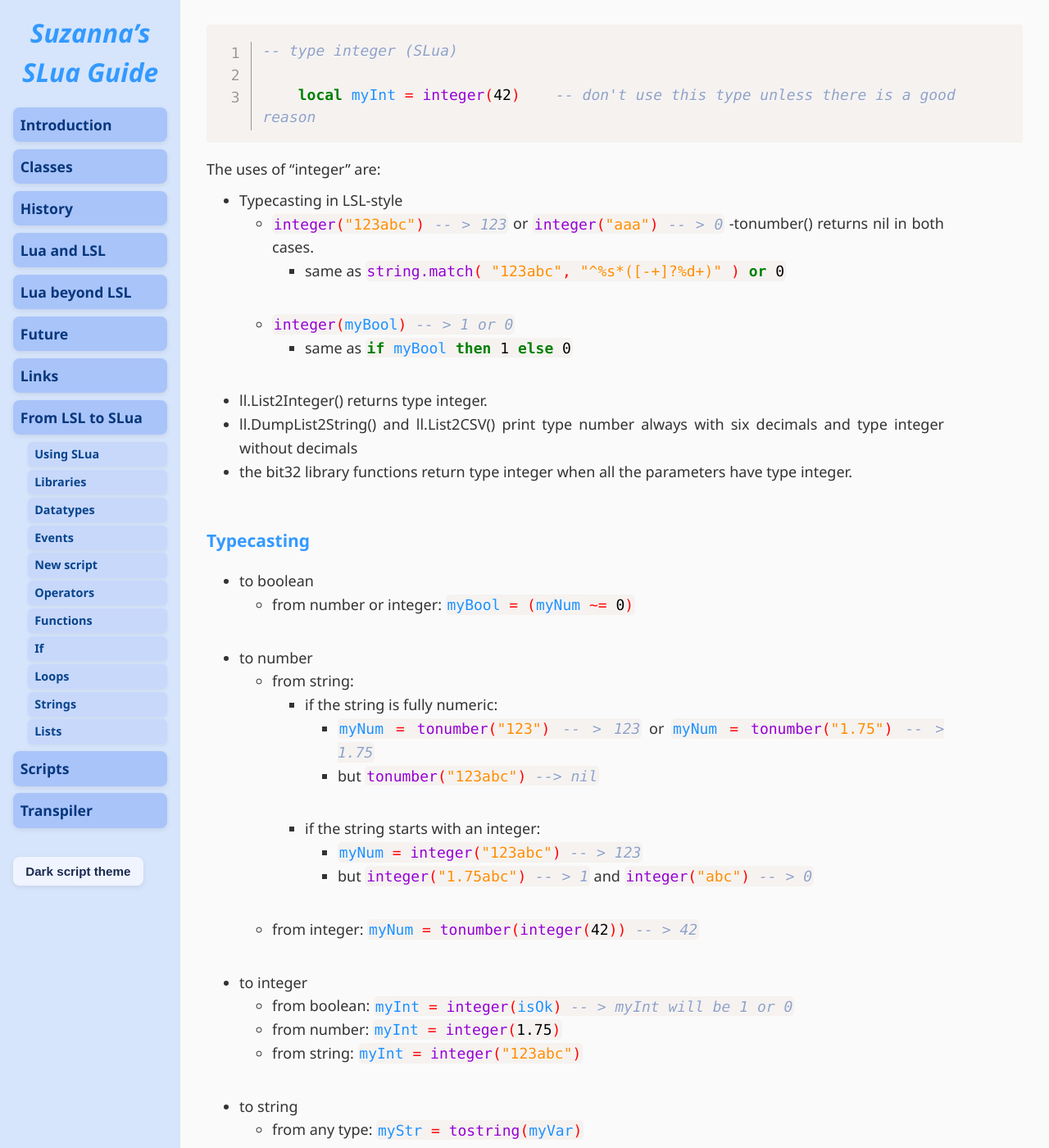
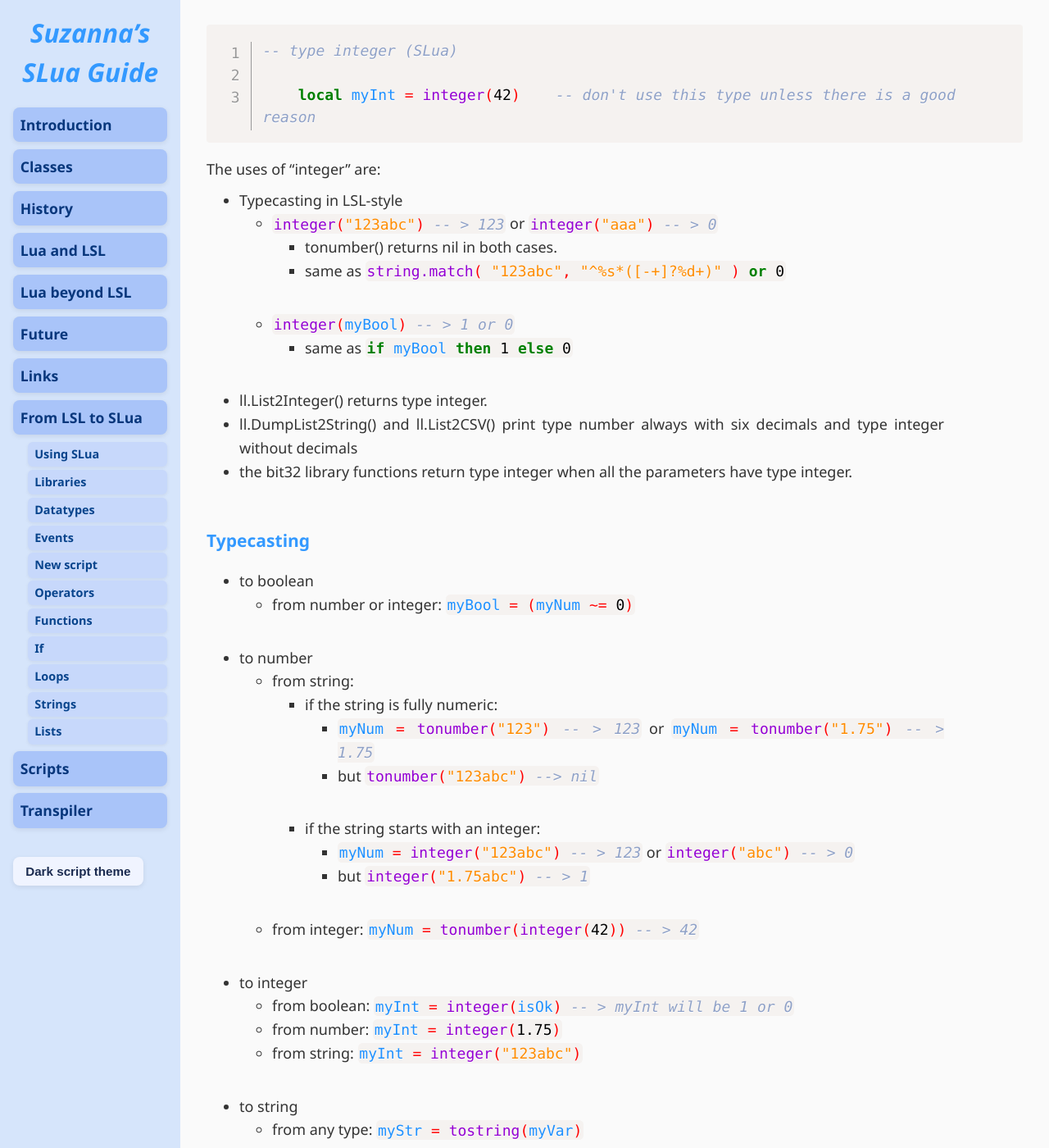
Before and after one commit to Suzanna-Linn/slua, a Jekyll site: the page built from docs/moving-datatypes.md, in a window 1280 px wide and 1400 px high, scrolled down 3405 px. Shown: the whole window at 82% size. Built offline with Jekyll 4.4.1, drawn with Linux system fonts in a browser that asks for light colours; nearby versions of some CDN libraries; our own code applies the rules of GitHub Pages for plain Markdown files; comment, search, counter and statistics services are not loaded.

Commit message:
Update moving-datatypes.md

```diff
--- a/docs/moving-datatypes.md
+++ b/docs/moving-datatypes.md
@@ -148,7 +148,7 @@ SLua adds the type integer. It exists only for compatibility reasons with a few
 The uses of "integer" are:
 - Typecasting in LSL-style
   - <code class="language-slua">integer("123abc") -- > 123</code> or <code class="language-slua">integer("aaa") -- > 0</code>
-    -tonumber() returns nil in both cases.
+    - tonumber() returns nil in both cases.
 	- same as <code class="language-slua">string.match( "123abc", "^%s*([-+]?%d+)" ) or 0</code>
   - <code class="language-slua">integer(myBool) -- > 1 or 0</code>
 	- same as <code class="language-slua">if myBool then 1 else 0</code>
@@ -167,8 +167,8 @@ The uses of "integer" are:
       - <code class="language-slua">myNum = tonumber("123") -- > 123</code> or <code class="language-slua">myNum = tonumber("1.75") -- > 1.75</code>
 	  - but <code class="language-slua">tonumber("123abc") --> nil</code>
     - if the string starts with an integer:
-      - <code class="language-slua">myNum = integer("123abc") -- > 123</code>
-	  - but <code class="language-slua">integer("1.75abc") -- > 1</code> and <code class="language-slua">integer("abc") -- > 0</code>
+      - <code class="language-slua">myNum = integer("123abc") -- > 123</code> or <code class="language-slua">integer("abc") -- > 0</code>
+	  - but <code class="language-slua">integer("1.75abc") -- > 1</code>
   - from integer: <code class="language-slua">myNum = tonumber(integer(42)) -- > 42</code>
 
 - to integer
```
